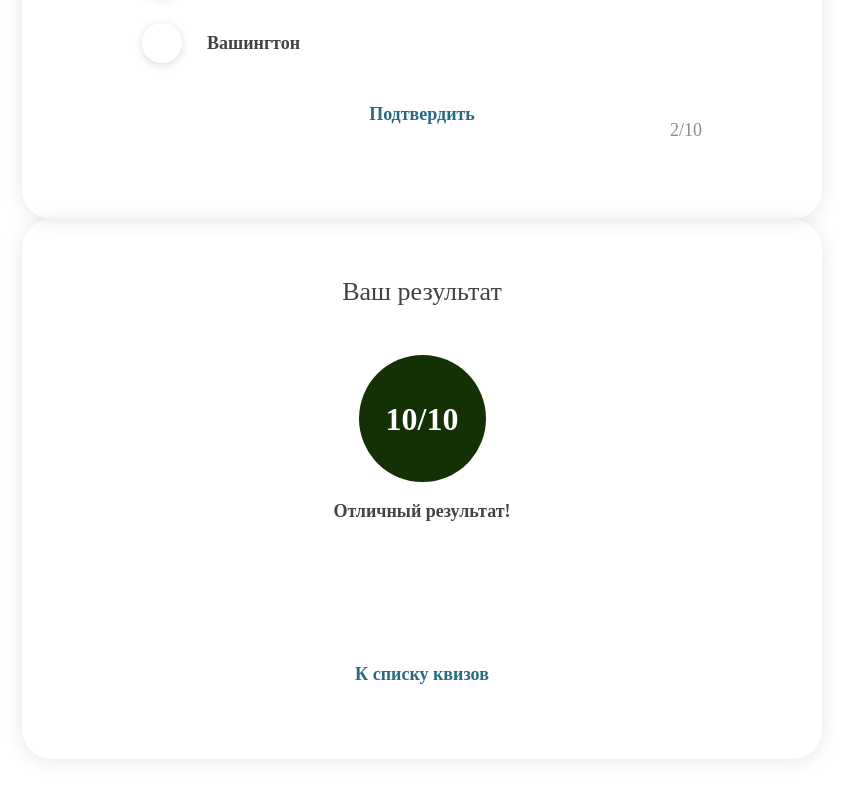
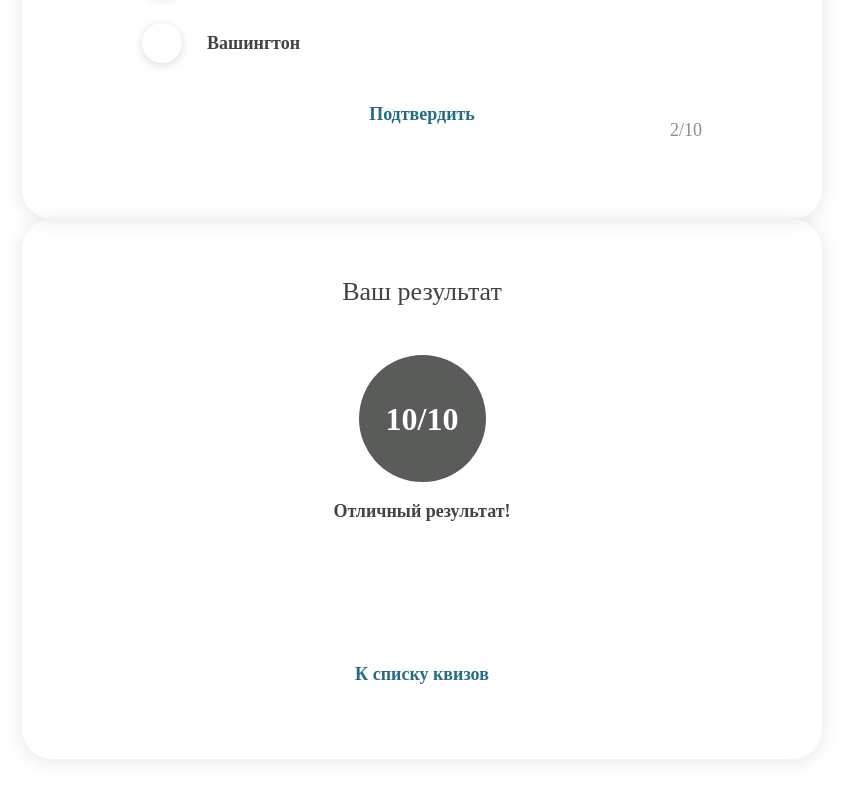
Before and after one commit to SerhVo/project-QUIZ, a plain HTML site: page index.html in a window 1280 px wide. Shown: the part 1574-2373 px from the top of the page, without its empty margins (218-1061 px from the left). Drawn offline with Linux system fonts and the light colour scheme.

Commit message:
19-01-22

```diff
--- a/css/style.css
+++ b/css/style.css
@@ -345,7 +345,7 @@ button {
     display: flex;
     align-items: center;
     justify-content: center;
-    background-color: #133104;
+    background-color: #5a5c59;
     border-radius: 50%;
     color: #fff;
     font-weight: 600;
--- a/index.html
+++ b/index.html
@@ -5,6 +5,8 @@
     <meta http-equiv="X-UA-Compatible" content="IE=edge">
     <meta name="viewport" content="width=device-width, initial-scale=1.0">
     <title>QUIZ TIME - выберите QUIZ</title>
+<link rel="icon" href="img/logo.svg">
+
     <link rel="stylesheet" href="css/style.css">
     <link rel="stylesheet" href="css/reset.css">
 
```
